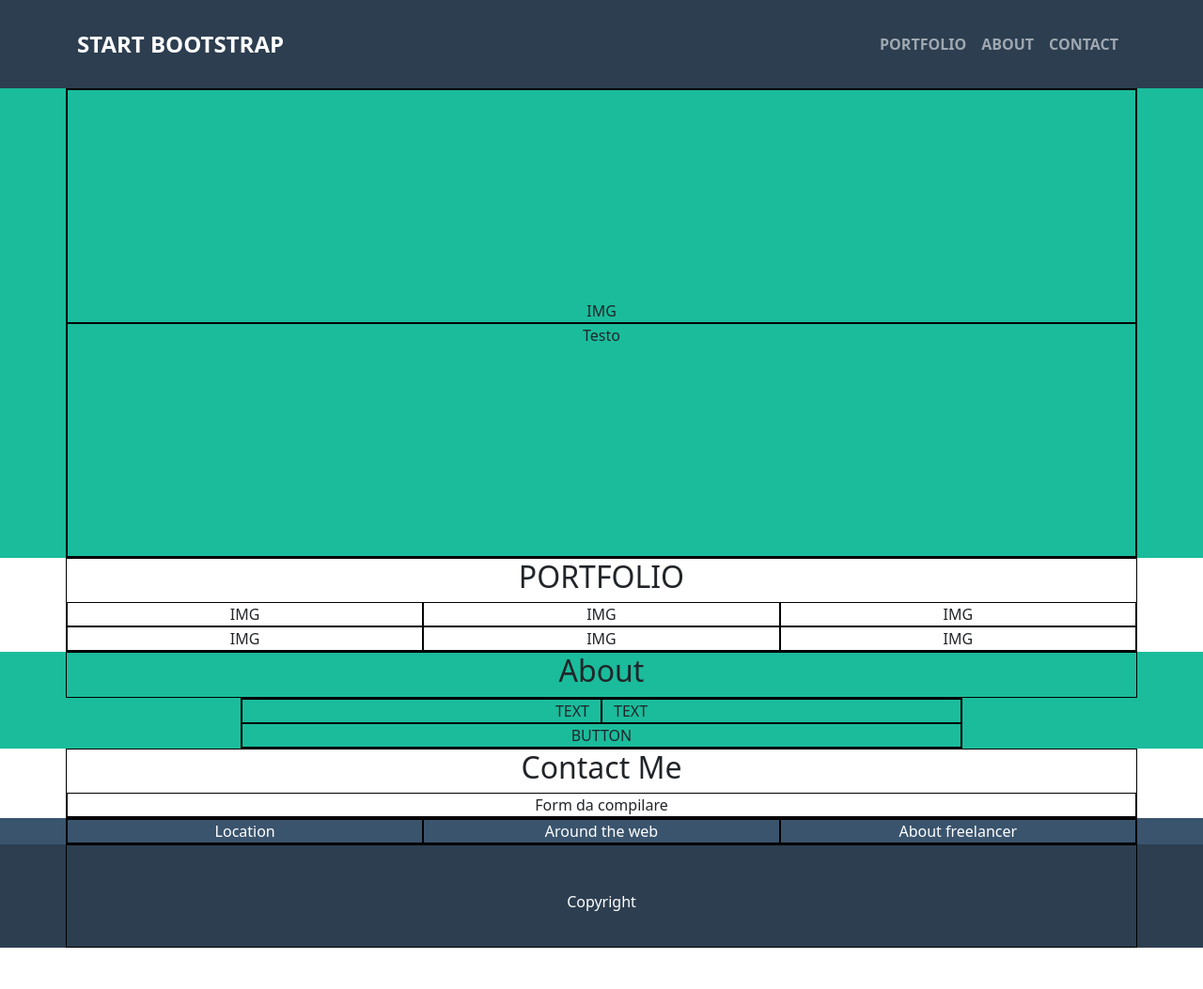
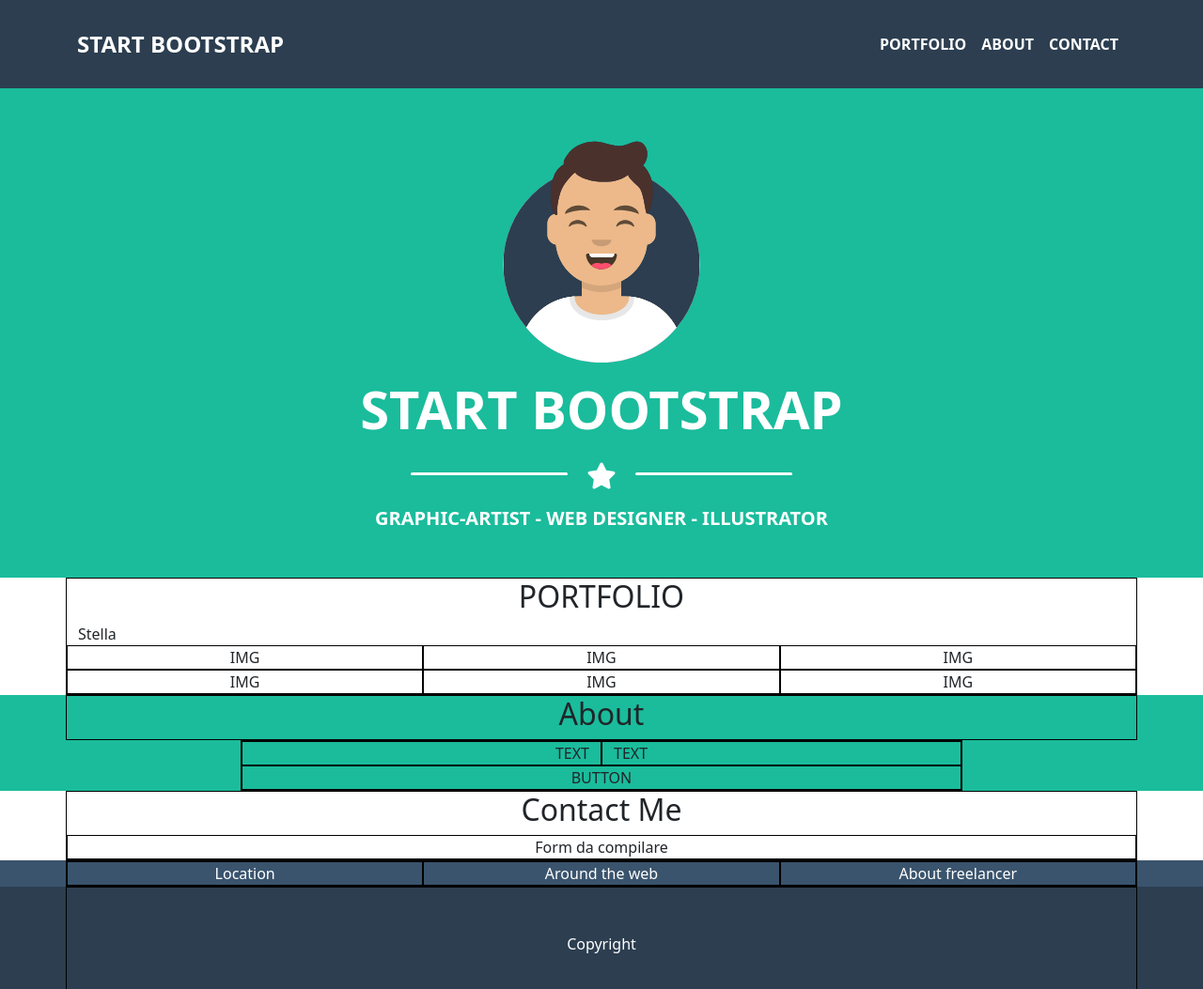
Before and after one commit to Shinrael/html-css-bootstrap-freelancer, a plain HTML site: page index.html in a window 1280 px wide. Shown: the top 1053 px of the page at 94% size. Before the commit the page ends 1020 px from the top, so only its background shows below. Drawn offline with nearby package versions, Linux system fonts and the light colour scheme.

Commit message:
[add] section start

```diff
--- a/assets/css/style.css
+++ b/assets/css/style.css
@@ -1,14 +1,31 @@
 .debug{
   border: 1px solid black;
+}
+
+.color-white{
+  color: #ffffff;
+}
+
+.container-image{
+  height: 260px;
+  width: 230px;
 }
 
 header{
   background-color: #2C3E50;
 }
 
+
 #start{
   background-color: #1ABC9C;
-  height: 500px;
+}
+
+.line{
+  width: 15%;
+  height: 3px;
+  border-radius: 20px;
+  margin:10px 20px 0;
+  background-color: white;
 }
 
 #about{
--- a/index.html
+++ b/index.html
@@ -6,6 +6,8 @@
   <!-- Bootstrap -->
   <link href="https://cdn.jsdelivr.net/npm/bootstrap@5.3.2/dist/css/bootstrap.min.css" rel="stylesheet" integrity="sha384-T3c6CoIi6uLrA9TneNEoa7RxnatzjcDSCmG1MXxSR1GAsXEV/Dwwykc2MPK8M2HN" crossorigin="anonymous">
 <script src="https://cdn.jsdelivr.net/npm/bootstrap@5.3.2/dist/js/bootstrap.bundle.min.js" integrity="sha384-C6RzsynM9kWDrMNeT87bh95OGNyZPhcTNXj1NW7RuBCsyN/o0jlpcV8Qyq46cDfL" crossorigin="anonymous"></script>
+<!-- Font Awesome -->
+<link rel="stylesheet" href="https://cdnjs.cloudflare.com/ajax/libs/font-awesome/6.5.1/css/all.min.css" integrity="sha512-DTOQO9RWCH3ppGqcWaEA1BIZOC6xxalwEsw9c2QQeAIftl+Vegovlnee1c9QX4TctnWMn13TZye+giMm8e2LwA==" crossorigin="anonymous" referrerpolicy="no-referrer" />
 <!-- Css -->
 <link rel="stylesheet" href="assets/css/style.css">
   <title>html-css-bootstrap-freelancer</title>
@@ -15,20 +17,20 @@
   <header>
     <nav class="navbar navbar-expand-xl py-4" data-bs-theme="dark">
       <div class="container">
-        <a href="#" class="navbar-brand fw-bold fs-4 " >START BOOTSTRAP</a>
+        <a href="#" class="navbar-brand fw-bold fs-4">START BOOTSTRAP</a>
         <button class="navbar-toggler" type="button" data-bs-toggle="collapse" data-bs-target="#navbarSupportedContent" aria-controls="navbarSupportedContent" aria-expanded="false" aria-label="Toggle navigation">
           <span class="navbar-toggler-icon"></span>
         </button>
         <div class="collapse navbar-collapse" id="navbarSupportedContent">
           <ul class="navbar-nav ms-auto mb-2 mb-xl-0 fw-bold">
             <li class="nav-item ">
-              <a href="#" class="nav-link" aria-current="page" >PORTFOLIO</a>
+              <a href="#" class="nav-link color-white" aria-current="page" >PORTFOLIO</a>
             </li>
             <li>
-              <a href="#" class="nav-link" aria-current="page" >ABOUT</a>
+              <a href="#" class="nav-link color-white" aria-current="page" >ABOUT</a>
             </li>
             <li>
-              <a href="#" class="nav-link" aria-current="page" >CONTACT</a>
+              <a href="#" class="nav-link color-white" aria-current="page" >CONTACT</a>
             </li>
           </ul>
         </div>
@@ -43,10 +45,22 @@
     <!-- Start -->
 
     <section id="start">
-      <div class="container debug h-100 ">
-        <div class="row h-100 d-flex flex-column">
-          <div class="col debug d-flex justify-content-center align-items-end">IMG</div>
-          <div class="col debug d-flex justify-content-center">Testo</div>
+      <div class="container">
+        <div class="row d-flex flex-column">
+          <div class="col d-flex justify-content-center align-items-end pt-4 pt-md-5">
+            <div class="container-image">
+              <img src="assets/img/avatar.svg" alt="avatar" class="img-fluid">
+            </div>
+          </div>
+          <div class="col d-flex justify-content-center"><h2 class="display-6 d-md-none fw-bold text-white " >START BOOTSTRAP</h2></div>
+          <div class="col d-flex justify-content-center"><h2 class="d-none d-md-block display-4 fw-bold text-white">START BOOTSTRAP</h2></div>
+          <div class="col d-flex justify-content-center fs-3 text-white py-3">
+            <div class="line"></div>
+            <i class="fa-solid fa-star"></i>
+            <div class="line"></div>
+          </div>
+          <div class="col d-flex justify-content-center text-white fw-bold fs-6 d-md-none pb-4 pb-md-5">GRAPHIC-ARTIST - WEB DESIGNER - ILLUSTRATOR</div>
+          <div class="col justify-content-center text-white fw-bold d-none d-md-flex fs-5 pb-4 pb-md-5">GRAPHIC-ARTIST - WEB DESIGNER - ILLUSTRATOR</div>
         </div>
       </div>
     </section>
@@ -56,7 +70,12 @@
     <section>
       <div class="container debug h-100 ">
         <div class="row">
-          <h2 class="text-center ">PORTFOLIO</h2> <!--metterlo in una row-col tutta sua come in about-->
+          <div class="col">
+            <h2 class="text-center ">PORTFOLIO</h2>
+            <span>Stella</span>
+          </div>
+        </div>
+        <div class="row">
           <div class="col-12 debug d-flex justify-content-center col-md-6 col-xl-4">IMG</div>
           <div class="col-12 debug d-flex justify-content-center col-md-6 col-xl-4">IMG</div>
           <div class="col-12 debug d-flex justify-content-center col-md-6 col-xl-4">IMG</div>
```
